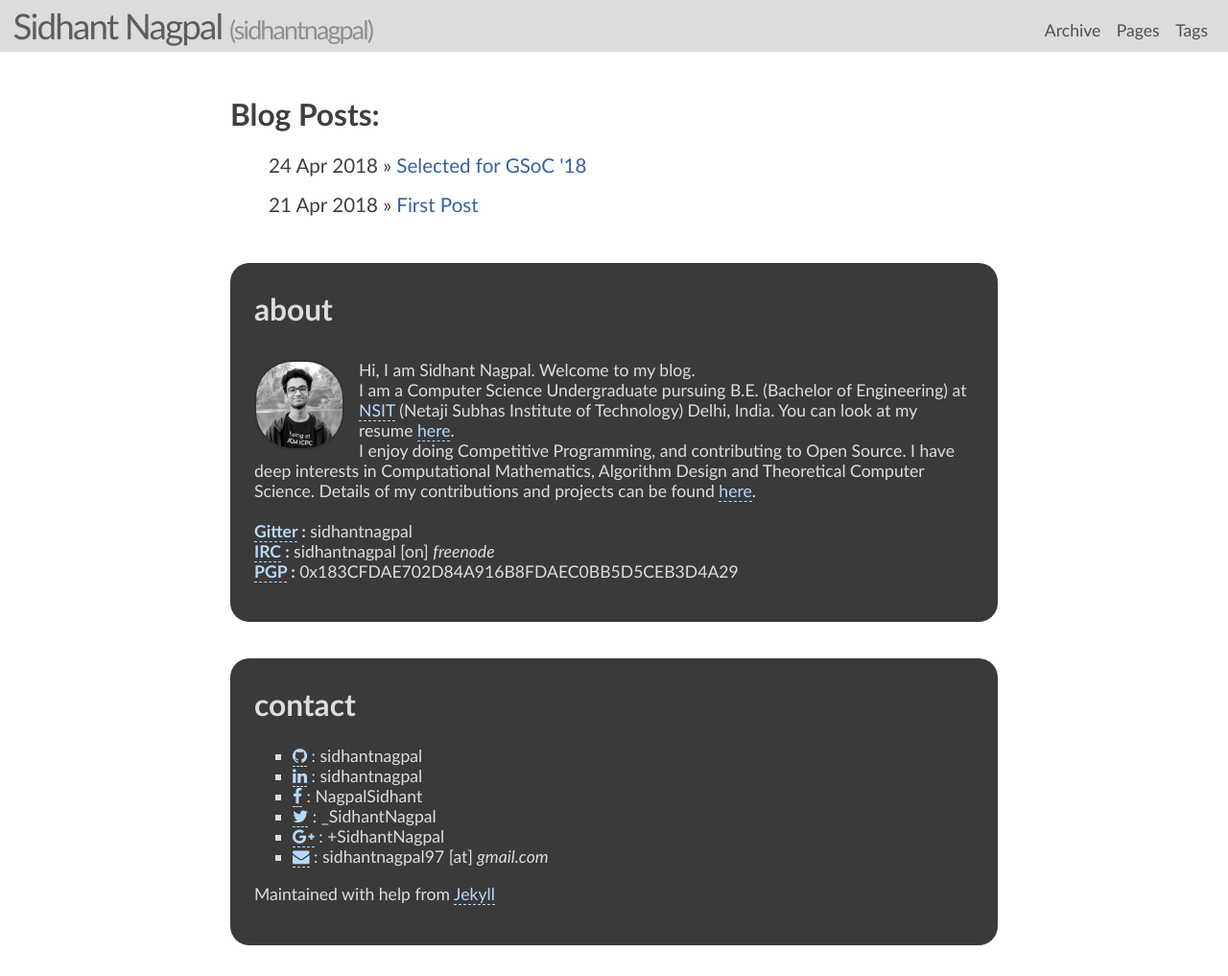
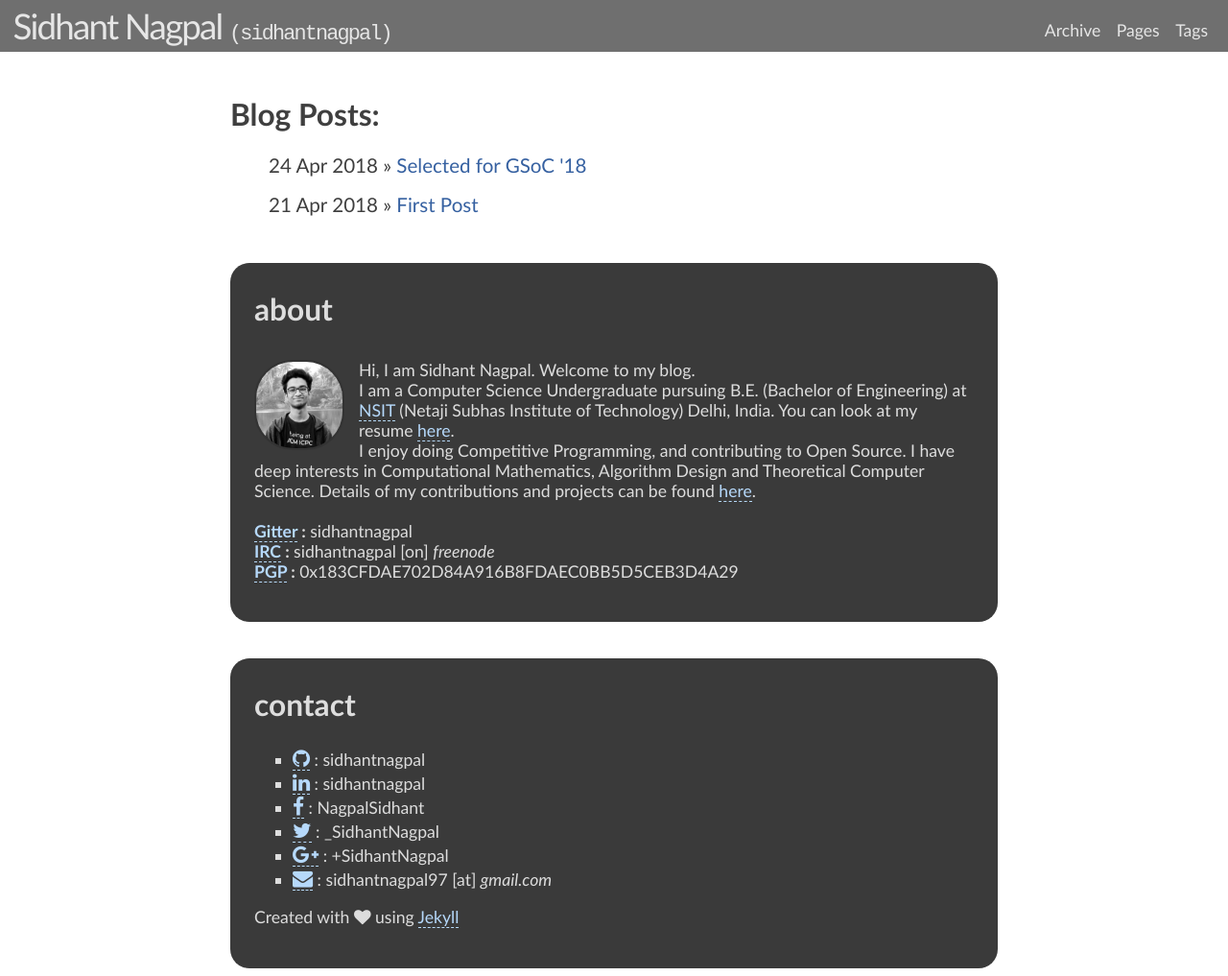
Before and after one commit to siddharth-verma60/sidhantnagpal.github.io, a Jekyll site: the page built from index.html, in a window 1280 px wide and 1017 px high. Shown: the whole window at 96% size. Built offline with Jekyll 4.4.1, drawn with Linux system fonts in a browser that asks for light colours; nearby versions of some CDN libraries.

Commit message:
improve colors

```diff
--- a/_includes/themes/jellyk/default.html
+++ b/_includes/themes/jellyk/default.html
@@ -65,15 +65,15 @@
                 <div class="misc vcard">
                     <h2 id="contact">contact</h2>
                     <ul>
-                        <li class="github"><a href="http://github.com/{{ site.author.github }}/" rel="me"><i class="fa fa-github"></i></a> : {{ site.author.github }}</li>
-                        <li class="linkedin"><a href="http://linkedin.com/in/{{ site.author.linkedin }}/" rel="me"><i class="fa fa-linkedin"></i></a> : {{ site.author.linkedin }}</li>
-                        <li class="facebook"><a href="https://facebook.com/{{ site.author.facebook }}/" rel="me"><i class="fa fa-facebook"></i></a> : {{ site.author.facebook }}</li>
-                        <li class="twitter"><a href="http://twitter.com/{{ site.author.twitter }}/" rel="me"><i class="fa fa-twitter"></i></a> : {{ site.author.twitter }}</li>
-                        <li class="google-plus"><a href="http://plus.google.com/{{ site.author.google-plus }}/" rel="me"><i class="fa fa-google-plus"></i></a> : {{ site.author.google-plus }}</li>
-                        <li class="email"><a href="mailto:{{ site.author.email }}" rel="me"><i class="fa fa-envelope"></i></a> : sidhantnagpal97 [at] <i>gmail.com</i></li>
+                        <li class="github"><a style="font-size:1.2em" href="http://github.com/{{ site.author.github }}/" rel="me"><i class="fa fa-github"></i></a> : {{ site.author.github }}</li>
+                        <li class="linkedin"><a style="font-size:1.2em" href="http://linkedin.com/in/{{ site.author.linkedin }}/" rel="me"><i class="fa fa-linkedin"></i></a> : {{ site.author.linkedin }}</li>
+                        <li class="facebook"><a style="font-size:1.2em" href="https://facebook.com/{{ site.author.facebook }}/" rel="me"><i class="fa fa-facebook"></i></a> : {{ site.author.facebook }}</li>
+                        <li class="twitter"><a style="font-size:1.2em" href="http://twitter.com/{{ site.author.twitter }}/" rel="me"><i class="fa fa-twitter"></i></a> : {{ site.author.twitter }}</li>
+                        <li class="google-plus"><a style="font-size:1.2em" href="http://plus.google.com/{{ site.author.google-plus }}/" rel="me"><i class="fa fa-google-plus"></i></a> : {{ site.author.google-plus }}</li>
+                        <li class="email"><a style="font-size:1.2em" href="mailto:{{ site.author.email }}" rel="me"><i class="fa fa-envelope"></i></a> : sidhantnagpal97 [at] <i>gmail.com</i></li>
                     </ul>
                 </div><!-- misc -->
-                Maintained with help from <a href="http://jekyllrb.com">Jekyll</a>
+                Created with <i class="fa fa-heart"></i> using <a href="http://jekyllrb.com">Jekyll</a>
                 </p>
             </div><!-- unit-foot-inner -->
         </div><!-- unit-foot -->
--- a/assets/themes/jellyk/css/style.css
+++ b/assets/themes/jellyk/css/style.css
@@ -1,7 +1,7 @@
 @import "syntaxhighlighter.css";
 @import "droidsans.css";
 @import "oswald.css";
-@imoprt "calibri.css";
+/*@import "calibri.css";*/
 
 body {
     font-family: "Calibri", sans-serif;
@@ -11,23 +11,24 @@ body {
 
 .brand {
     text-decoration: none;
-    color: #222;
+    color: #ddd;
     font-size: 2.3em;
-    font-family: Calibri,Arial,Helvetica,sans-serif;
+    font-family: Calibri, Arial, Helvetica, sans-serif;
     letter-spacing: -0.05em;
     /*font-weight:bold;*/
-    /*text-shadow: 1px 1px 1px rgb(119, 119, 119);*/
-    margin-left:0.5em;
-    float:left;
+    /*text-shadow: 1px 1px 1px rgb(78, 78, 78);*/
+    margin-left: 0.5em;
+    float: left;
 }
 
 .brandin {
-    color:#666;
+    color: #ddd;
+    font-family: monospace;
     font-size: 0.73em;
 }
 
 .navbar {
-    background-color: #cfcfcf;
+    background-color: #3a3a3a;
     /* position: fixed; for screen>750px, postion: absolute; for screen <750px */
     top: 0px;
     right: 0px;
@@ -37,7 +38,6 @@ body {
 }
 
 .nav {
-
     display: inline;
     float: right;
     margin: 1em 10px 0px 0px;
@@ -47,7 +47,7 @@ body {
 
 .nav_link {
     text-decoration: none;
-    color: #111;
+    color: #ddd;
     font-size: 1.1em;
     padding: 0.35em;
     /*font-weight: bold;*/
@@ -55,9 +55,9 @@ body {
 }
 
 .content-main {
-    //margin-top: 45px;
-    //margin-left: 21%;
-    //margin-right: 21%;
+    /*margin-top: 45px;*/
+    /*margin-left: 21%;*/
+    /*margin-right: 21%;*/
     /*line-height: 1.25em;*/
     padding: 3%;
     font-size: 1.1em;
```
Also changed, not shown: 11 other files.
